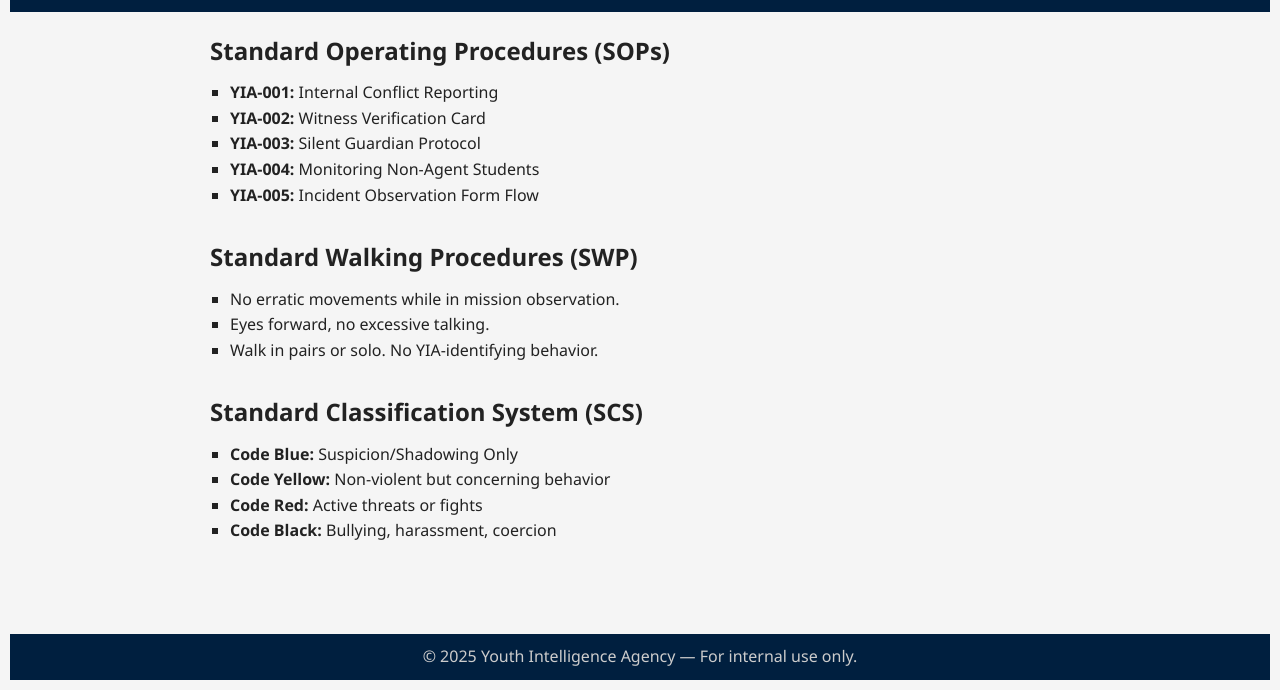
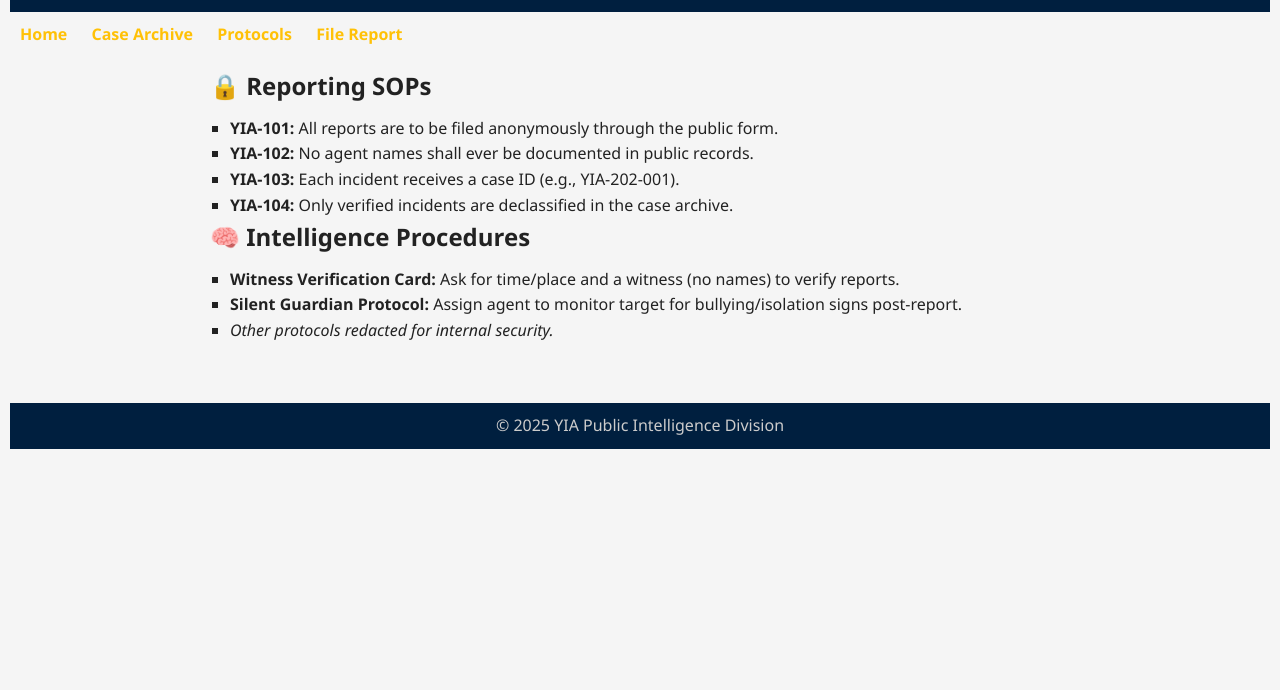
Before and after one commit to Landing749/YIA, a plain HTML site: page sops.html in a window 1280 px wide. Shown: the part 115-805 px from the top of the page. Drawn offline with Linux system fonts and the light colour scheme.

Commit message:
Update sops.html

```diff
--- a/sops.html
+++ b/sops.html
@@ -2,53 +2,41 @@
 <html lang="en">
 <head>
   <meta charset="UTF-8" />
-  <meta name="viewport" content="width=device-width, initial-scale=1.0" />
-  <title>YIA Protocols</title>
+  <title>📜 YIA Protocols</title>
   <link rel="stylesheet" href="style.css" />
 </head>
 <body>
   <header>
-    <h1>YIA Protocols</h1>
+    <h1>📜 Standard Operating Protocols</h1>
+    <p>For Public Reference. Internal Directives Redacted.</p>
+  </header>
+
   <nav>
     <a href="index.html">Home</a>
+    <a href="case-archive.html">Case Archive</a>
     <a href="sops.html">Protocols</a>
+    <a href="https://docs.google.com/forms/d/e/1FAIpQLSdw7p1y0zh58JANkQzM6sD7Aq6gwlmDoLXlRvHjrbiwtEQ5gQ/viewform" target="_blank">File Report</a>
   </nav>
-  </header>
 
   <main>
-    <section>
-      <h2>Standard Operating Procedures (SOPs)</h2>
+    <h2>🔒 Reporting SOPs</h2>
     <ul>
-        <li><strong>YIA-001:</strong> Internal Conflict Reporting</li>
-        <li><strong>YIA-002:</strong> Witness Verification Card</li>
-        <li><strong>YIA-003:</strong> Silent Guardian Protocol</li>
-        <li><strong>YIA-004:</strong> Monitoring Non-Agent Students</li>
-        <li><strong>YIA-005:</strong> Incident Observation Form Flow</li>
+      <li><strong>YIA-101:</strong> All reports are to be filed anonymously through the public form.</li>
+      <li><strong>YIA-102:</strong> No agent names shall ever be documented in public records.</li>
+      <li><strong>YIA-103:</strong> Each incident receives a case ID (e.g., YIA-202-001).</li>
+      <li><strong>YIA-104:</strong> Only verified incidents are declassified in the case archive.</li>
     </ul>
-    </section>
 
-    <section>
-      <h2>Standard Walking Procedures (SWP)</h2>
+    <h2>🧠 Intelligence Procedures</h2>
     <ul>
-        <li>No erratic movements while in mission observation.</li>
-        <li>Eyes forward, no excessive talking.</li>
-        <li>Walk in pairs or solo. No YIA-identifying behavior.</li>
+      <li><strong>Witness Verification Card:</strong> Ask for time/place and a witness (no names) to verify reports.</li>
+      <li><strong>Silent Guardian Protocol:</strong> Assign agent to monitor target for bullying/isolation signs post-report.</li>
+      <li><em>Other protocols redacted for internal security.</em></li>
     </ul>
-    </section>
-
-    <section>
-      <h2>Standard Classification System (SCS)</h2>
-      <ul>
-        <li><strong>Code Blue:</strong> Suspicion/Shadowing Only</li>
-        <li><strong>Code Yellow:</strong> Non-violent but concerning behavior</li>
-        <li><strong>Code Red:</strong> Active threats or fights</li>
-        <li><strong>Code Black:</strong> Bullying, harassment, coercion</li>
-      </ul>
-    </section>
   </main>
 
   <footer>
-    <p>&copy; 2025 Youth Intelligence Agency — For internal use only.</p>
+    <p>© 2025 YIA Public Intelligence Division</p>
   </footer>
 </body>
 </html>
```
Lines whose indentation alone changed are shown as unchanged.
